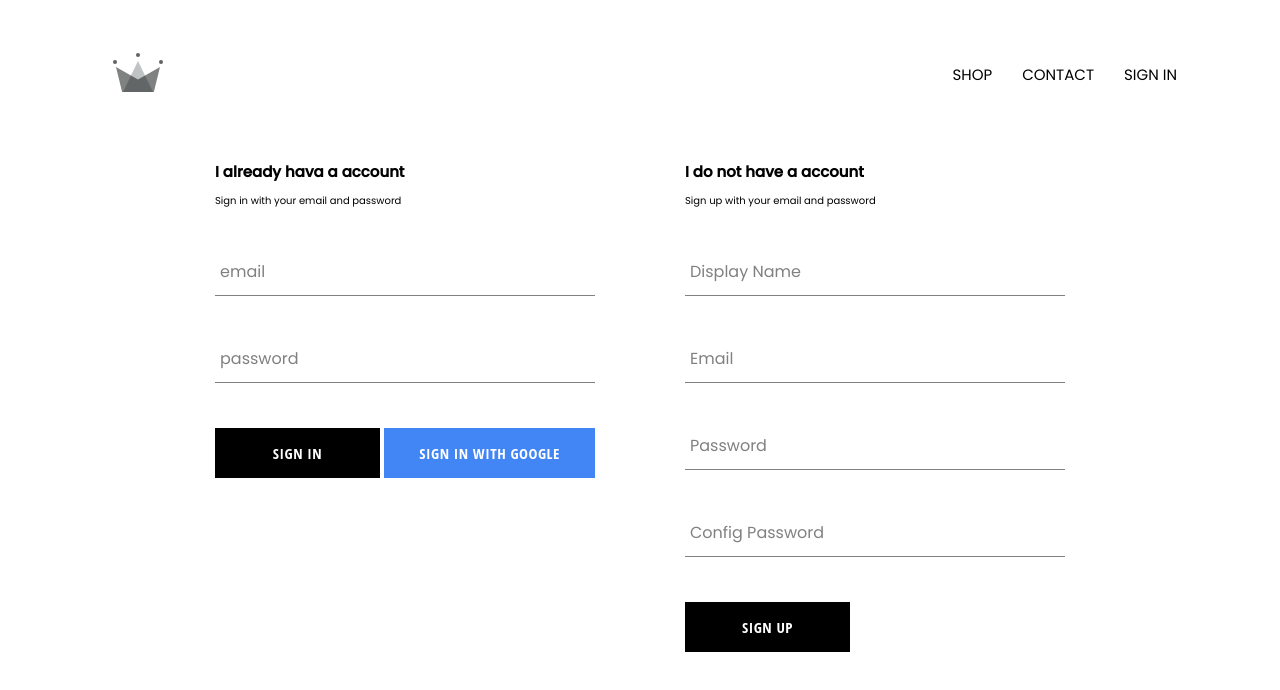
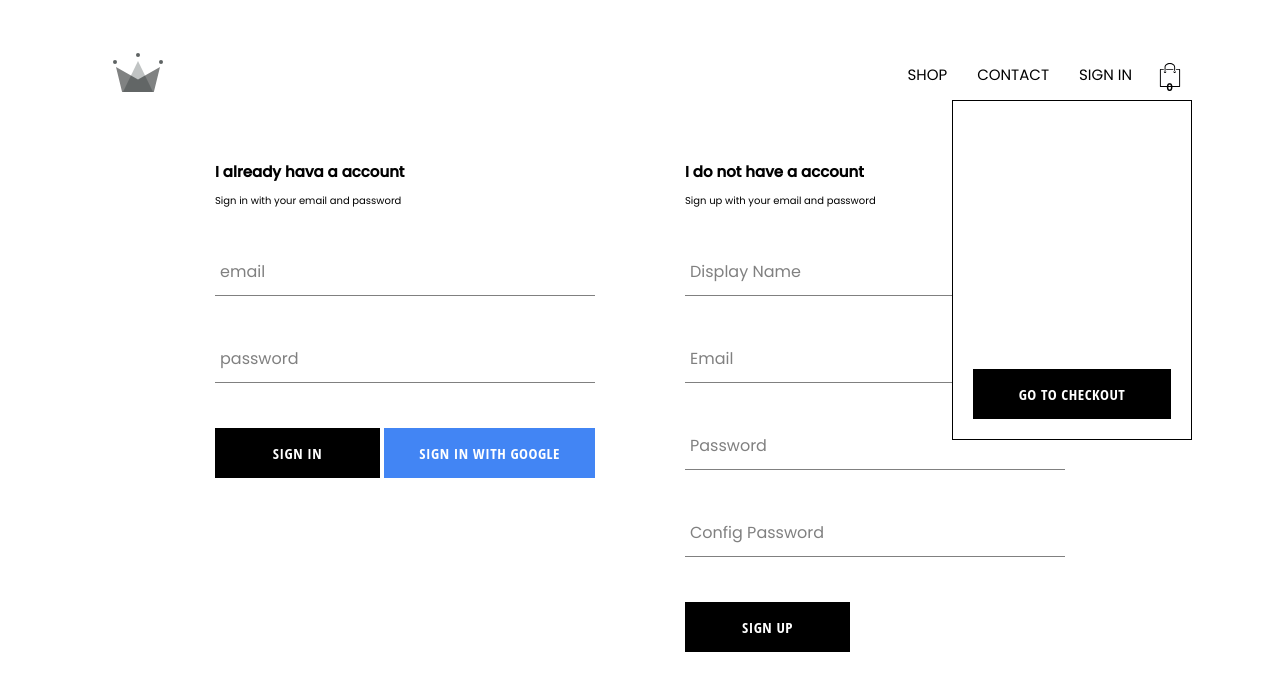
Before and after one commit to luuquangtri/clother-repo, a React (Create React App) app: page /signin in a window 1280 px wide. Shown: the top 690 px of the page. Built offline with nearby package versions, Linux system fonts and the light colour scheme; no server answers.

Commit message:
cart icon, cart drop

```diff
--- a/src/App.js
+++ b/src/App.js
@@ -5,16 +5,14 @@ import ShopPage from 'Pages/ShopPage/ShopPage.component';
 import SignInAndSignUpPage from 'Pages/Sign-in-and-Sign-up-Page/Sign-in-and-Sign-up-Page.component';
 import React, { Component } from 'react';
 import { connect } from 'react-redux';
-import { Route, Switch } from 'react-router-dom';
+import { Redirect, Route, Switch } from 'react-router-dom';
 import { setCurrentUser } from 'redux/User/user.action';
 
 
 class App extends Component {
   constructor(props) {
     super(props);
-    this.state = {
-      currentUser: null
-    }
+
   }
   unSubcribeFromAuth = null;
   componentDidMount() {
@@ -45,7 +43,7 @@ class App extends Component {
         <Switch>
           <Route exact path="/" component={HomePage} />
           <Route path="/shop" component={ShopPage} />
-          <Route path="/signin" component={SignInAndSignUpPage} />
+          <Route exact path="/signin" render={() => this.props.currentUser ? (<Redirect to="/" />) : (<SignInAndSignUpPage />)} />
         </Switch>
       </div>
     );
@@ -58,4 +56,10 @@ const mapDispatchToProps = (dispatch) => {
   }
 }
 
-export default connect(null, mapDispatchToProps)(App);
+const mapStateToProps = (state, ownProps) => {
+  return {
+    currentUser: state.user.currentUser
+  }
+}
+
+export default connect(mapStateToProps, mapDispatchToProps)(App);
--- /dev/null
+++ b/src/Components/Cart/Cart-Icon/Cart-icon.component.jsx
@@ -0,0 +1,13 @@
+import React from 'react';
+import { ReactComponent as ShoppingIcon } from 'assets/images/shopping-bag.svg';
+import "./Cart-icon.styles.scss";
+function CartIcon(props) {
+    return (
+        <div className="cart-icon">
+            <ShoppingIcon className="shopping-icon" />
+            <span className="item-count">0</span>
+        </div>
+    );
+}
+
+export default CartIcon;
--- /dev/null
+++ b/src/Components/Cart/Cart-Icon/Cart-icon.styles.scss
@@ -0,0 +1,19 @@
+.cart-icon {
+    width: 45px;
+    height: 45px;
+    position: relative;
+    display: flex;
+    justify-content: center;
+    align-items: center;
+    cursor: pointer;
+    .shopping-icon {
+        width: 24px;
+        height: 24px;
+    }
+    .item-count {
+        position: absolute;
+        font-size: 10px;
+        font-weight: bold;
+        bottom: 2px;
+    }
+}
--- /dev/null
+++ b/src/Components/Cart/Cart-dropdown/Cart-dropdown.component.jsx
@@ -0,0 +1,15 @@
+import CustomButton from 'Components/Common/CustomButton/CustomButton.component';
+import React from 'react';
+import "./Cart-dropdown.styles.scss";
+function CartDropDown(props) {
+    return (
+        <div className="cart-dropdown">
+            <div className="cart-items">
+
+            </div>
+            <CustomButton>GO TO CHECKOUT</CustomButton>
+        </div>
+    );
+}
+
+export default CartDropDown;
--- /dev/null
+++ b/src/Components/Cart/Cart-dropdown/Cart-dropdown.styles.scss
@@ -0,0 +1,24 @@
+.cart-dropdown {
+    position: absolute;
+    width: 240px;
+    height: 340px;
+    display: flex;
+    flex-direction: column;
+    padding: 20px;
+    border: 1px solid black;
+    background-color: white;
+    top: 100px;
+    // right: 40px;
+    z-index: 5;
+
+    .cart-items {
+        height: 240px;
+        display: flex;
+        flex-direction: column;
+        overflow: scroll;
+    }
+
+    button {
+        margin-top: auto;
+    }
+}
--- a/src/Components/Common/Header/Header.component.jsx
+++ b/src/Components/Common/Header/Header.component.jsx
@@ -4,6 +4,8 @@ import { Link } from 'react-router-dom';
 import "./Header.styles.scss";
 import { auth } from 'firebase/firebase.utils';
 import { useSelector } from 'react-redux';
+import CartIcon from 'Components/Cart/Cart-Icon/Cart-icon.component';
+import CartDropDown from 'Components/Cart/Cart-dropdown/Cart-dropdown.component';
 function Header(props) {
     const currentUser = useSelector(state => state.user.currentUser);
 
@@ -27,6 +29,8 @@ function Header(props) {
                         :
                         (<Link className="option" to="/signin">SIGN IN</Link>)
                 }
+                <CartIcon />
+                <CartDropDown />
             </div>
         </div>
     );
--- a/src/redux/User/user.action.js
+++ b/src/redux/User/user.action.js
@@ -1,6 +1,8 @@
+import { userTypeAction } from './user.types';
+
 export const setCurrentUser = (user) => {
     return {
-        type: "SET_CURRENT_USER",
+        type: userTypeAction.SET_CURRENT_USER,
         payload: user
     }
 }
--- a/src/redux/User/user.reducer.js
+++ b/src/redux/User/user.reducer.js
@@ -1,10 +1,11 @@
+import { userTypeAction } from './user.types';
 const initialState = {
     currentUser: null
 }
 
 const userReducer = (state = initialState, action) => {
     switch (action.type) {
-        case "SET_CURRENT_USER":
+        case userTypeAction.SET_CURRENT_USER:
             return {
                 ...state,
                 currentUser: action.payload
--- /dev/null
+++ b/src/redux/User/user.types.js
@@ -0,0 +1,3 @@
+export const userTypeAction = {
+    SET_CURRENT_USER: "SET_CURRENT_USER"
+}
```
Also changed, not shown: src/assets/images/shopping-bag.svg (added).
